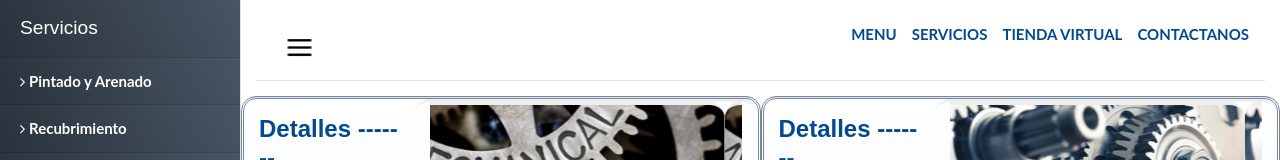
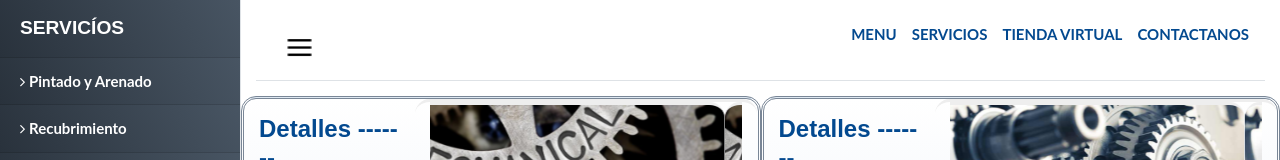
Before and after one commit to wodersoft/MecaLP, a plain HTML site: page tienda.html in a window 1280 px wide. Shown: the top 160 px of the page. Drawn offline with Linux system fonts and the light colour scheme.

Commit message:
titulo cambiado

```diff
--- a/tienda.html
+++ b/tienda.html
@@ -57,7 +57,7 @@ border-block-start-style: outset;
 
                 <!-- Sidebar -->
                 <div class="bg-light border-right" id="sidebar-wrapper">
-                  <div class="sidebar-heading color">Servicios </div>
+                  <div class="sidebar-heading color"><STRong>SERVICÍOS</STRong> </div>
                   <div id="div2" class="list-group list-group-flush">
                     <a href="#carousel-1"  id="1" class="list-group-item list-group-item-action color "><i class="fa fa-angle-right"></i> Pintado y Arenado</a>
                     <a href="#carousel-2"  id="2" class="list-group-item list-group-item-action color"><i class="fa fa-angle-right"></i> Recubrimiento</a>
```
